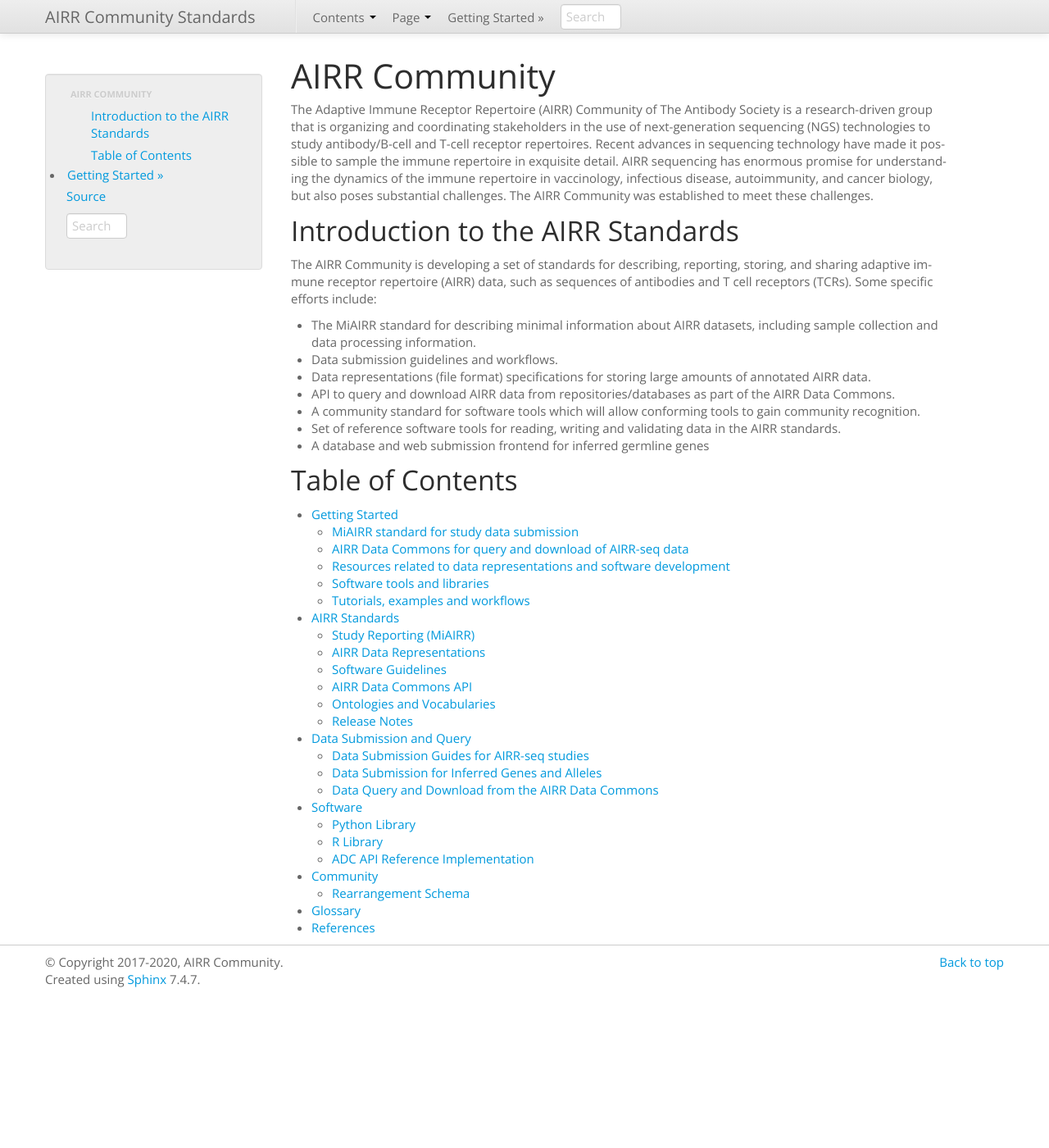
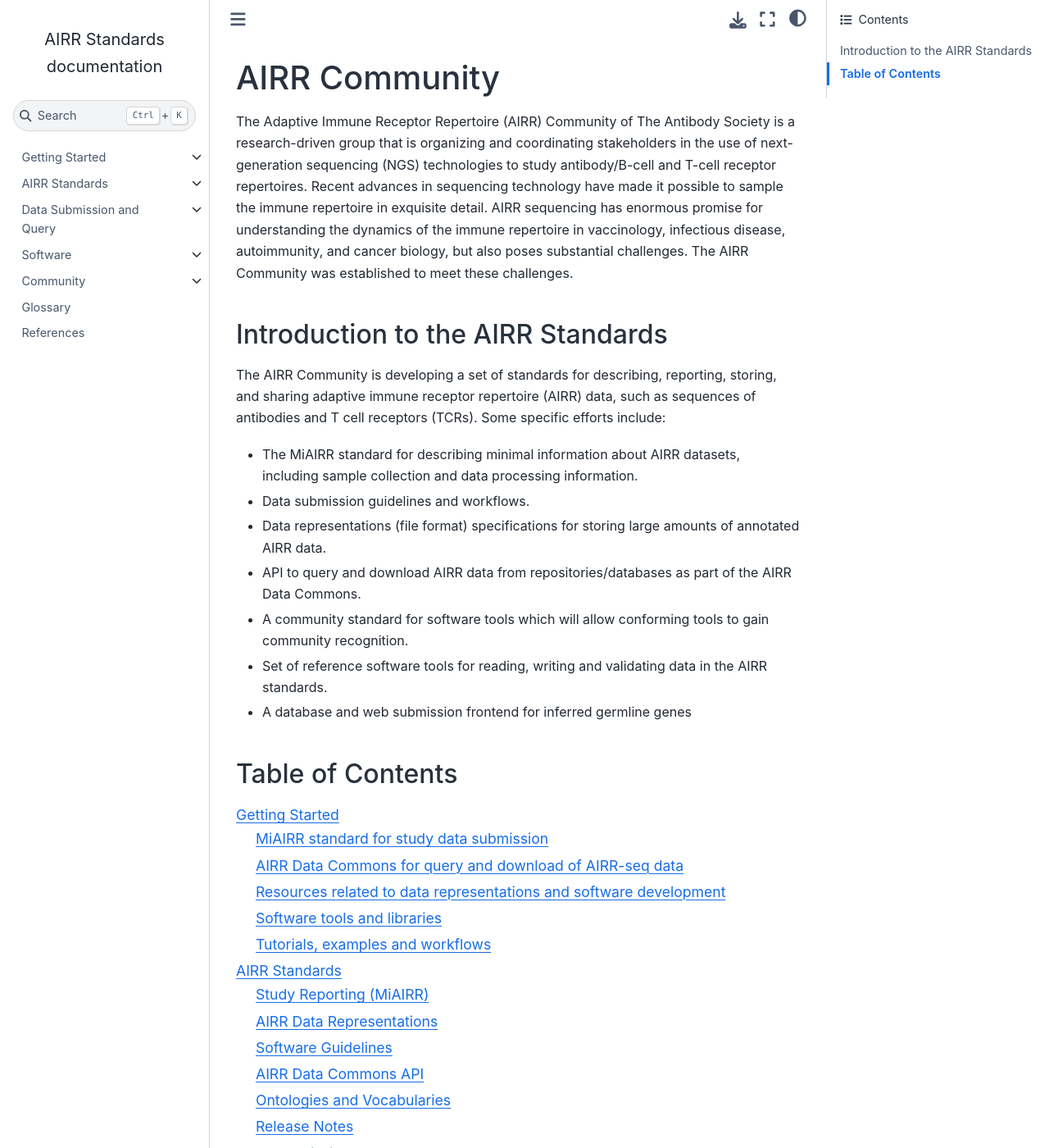
Before and after one commit to airr-community/airr-standards, a Sphinx documentation site: the page built from docs/index.rst, in a window 1280 px wide and 1400 px high. Shown: the whole window at 82% size. Built offline with Sphinx 7.4.7 and the Sphinx Book theme 1.1.4, drawn with Linux system fonts in a browser that asks for light colours; the version number could not be read and is left out; some of the changed text lies outside the part shown.

Commit message:
Test sphinx-book-theme.

```diff
--- a/docs/conf.py
+++ b/docs/conf.py
@@ -113,82 +113,83 @@
 
 # PyData options
 # html_theme = "pydata_sphinx_theme"
+html_theme = "sphinx_book_theme"
 
 # Bootstrap options
-html_theme = 'bootstrap'
-html_theme_path = sphinx_bootstrap_theme.get_html_theme_path()
+# html_theme = 'bootstrap'
+# html_theme_path = sphinx_bootstrap_theme.get_html_theme_path()
 # html_sidebars = {'**': ['searchbox.html', 'globaltoc.html']}
 # html_sidebars = {'**': ['globaltoc.html']}
 # html_sidebars = {'**': ['globaltoc.html', 'sourcelink.html', 'searchbox.html']}
 # html_sidebars = {'**': ['searchbox.html', 'globaltoc.html']}
-html_theme_options = {
-    # Navigation bar title. (Default: ``project`` value)
-    'navbar_title': 'AIRR Community Standards',
-
-    # Tab name for entire site. (Default: "Site")
-    'navbar_site_name': 'Contents',
-
-    # A list of tuples containing pages or urls to link to.
-    # Valid tuples should be in the following forms:
-    #    (name, page)                 # a link to a page
-    #    (name, "/aa/bb", 1)          # a link to an arbitrary relative url
-    #    (name, "http://example.com", True) # arbitrary absolute url
-    # Note the "1" or "True" value above as the third argument to indicate
-    # an arbitrary url.
-    # 'navbar_links': [('GitHub', 'https://github.com/airr-community/airr-standards', True),
-    #                  ('AIRR-C', 'http://airr-community.org', True)],
-
-    # Render the next and previous page links in navbar. (Default: true)
-    'navbar_sidebarrel': True,
-
-    # Render the current pages TOC in the navbar. (Default: true)
-    'navbar_pagenav': True,
-
-    # Tab name for the current pages TOC. (Default: "Page")
-    'navbar_pagenav_name': 'Page',
-
-    # Global TOC depth for "site" navbar tab. (Default: 1)
-    # Switching to -1 shows all levels.
-    'globaltoc_depth': 1,
-
-    # Include hidden TOCs in Site navbar?
-    #
-    # Note: If this is "false", you cannot have mixed ``:hidden:`` and
-    # non-hidden ``toctree`` directives in the same page, or else the build
-    # will break.
-    #
-    # Values: "true" (default) or "false"
-    'globaltoc_includehidden': 'false',
-
-    # HTML navbar class (Default: "navbar") to attach to <div> element.
-    # For black navbar, do "navbar navbar-inverse"
-    'navbar_class': 'navbar',
-
-    # Fix navigation bar to top of page?
-    # Values: "true" (default) or "false"
-    'navbar_fixed_top': 'true',
-
-    # Location of link to source.
-    # Options are "nav" (default), "footer" or anything else to exclude.
-    'source_link_position': 'none',
-
-    # Bootswatch (http://bootswatch.com/) theme.
-    #
-    # Options are nothing (default) or the name of a valid theme
-    # such as "cosmo" or "sandstone".
-    #
-    # The set of valid themes depend on the version of Bootstrap
-    # that's used (the next config option).
-    #
-    # Currently, the supported themes are:
-    # - Bootstrap 2: https://bootswatch.com/2
-    # - Bootstrap 3: https://bootswatch.com/3
-    'bootswatch_theme': 'spacelab',
-
-    # Choose Bootstrap version.
-    # Values: "3" (default) or "2" (in quotes)
-    'bootstrap_version': '2',
-}
+# html_theme_options = {
+#     # Navigation bar title. (Default: ``project`` value)
+#     'navbar_title': 'AIRR Community Standards',
+#
+#     # Tab name for entire site. (Default: "Site")
+#     'navbar_site_name': 'Contents',
+#
+#     # A list of tuples containing pages or urls to link to.
+#     # Valid tuples should be in the following forms:
+#     #    (name, page)                 # a link to a page
+#     #    (name, "/aa/bb", 1)          # a link to an arbitrary relative url
+#     #    (name, "http://example.com", True) # arbitrary absolute url
+#     # Note the "1" or "True" value above as the third argument to indicate
+#     # an arbitrary url.
+#     # 'navbar_links': [('GitHub', 'https://github.com/airr-community/airr-standards', True),
+#     #                  ('AIRR-C', 'http://airr-community.org', True)],
+#
+#     # Render the next and previous page links in navbar. (Default: true)
+#     'navbar_sidebarrel': True,
+#
+#     # Render the current pages TOC in the navbar. (Default: true)
+#     'navbar_pagenav': True,
+#
+#     # Tab name for the current pages TOC. (Default: "Page")
+#     'navbar_pagenav_name': 'Page',
+#
+#     # Global TOC depth for "site" navbar tab. (Default: 1)
+#     # Switching to -1 shows all levels.
+#     'globaltoc_depth': 1,
+#
+#     # Include hidden TOCs in Site navbar?
+#     #
+#     # Note: If this is "false", you cannot have mixed ``:hidden:`` and
+#     # non-hidden ``toctree`` directives in the same page, or else the build
+#     # will break.
+#     #
+#     # Values: "true" (default) or "false"
+#     'globaltoc_includehidden': 'false',
+#
+#     # HTML navbar class (Default: "navbar") to attach to <div> element.
+#     # For black navbar, do "navbar navbar-inverse"
+#     'navbar_class': 'navbar',
+#
+#     # Fix navigation bar to top of page?
+#     # Values: "true" (default) or "false"
+#     'navbar_fixed_top': 'true',
+#
+#     # Location of link to source.
+#     # Options are "nav" (default), "footer" or anything else to exclude.
+#     'source_link_position': 'none',
+#
+#     # Bootswatch (http://bootswatch.com/) theme.
+#     #
+#     # Options are nothing (default) or the name of a valid theme
+#     # such as "cosmo" or "sandstone".
+#     #
+#     # The set of valid themes depend on the version of Bootstrap
+#     # that's used (the next config option).
+#     #
+#     # Currently, the supported themes are:
+#     # - Bootstrap 2: https://bootswatch.com/2
+#     # - Bootstrap 3: https://bootswatch.com/3
+#     'bootswatch_theme': 'spacelab',
+#
+#     # Choose Bootstrap version.
+#     # Values: "3" (default) or "2" (in quotes)
+#     'bootstrap_version': '2',
+# }
 
 # -- Options for LaTeX output ---------------------------------------------
 
@@ -264,10 +265,10 @@
     Returns:
       list: list of dictionaries with parsed rows of the spec table.
     """
-    data_type_map = {'string': 'Free text',
-                     'integer': 'Positive integer',
-                     'number': 'Positive number',
-                     'boolean': 'T | F'}
+    data_type_map = {'string': 'free text',
+                     'integer': 'positive integer',
+                     'number': 'positive number',
+                     'boolean': 'true | false'}
 
     # Get schema
     properties = schema[spec]['properties']
--- a/docs/requirements.txt
+++ b/docs/requirements.txt
@@ -1,5 +1,6 @@
 sphinx>=1.6
 sphinx_bootstrap_theme>=0.7.1
+sphinx-book-theme>=0.0.17
 sphinxcontrib-autoprogram>=0.1.4
 prov>=1.5.1
 pyyaml>=3.12
```
